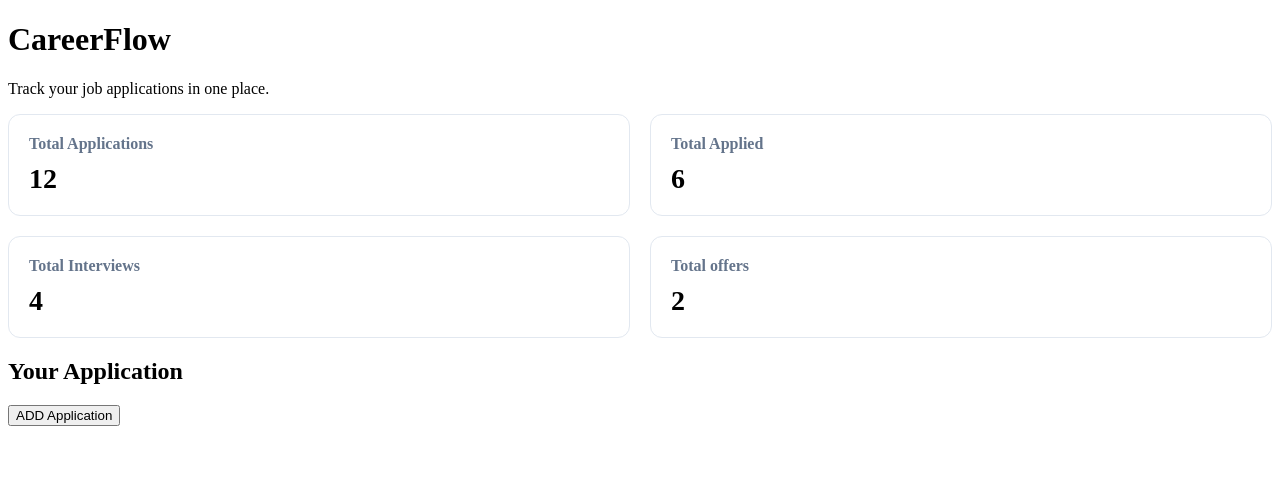
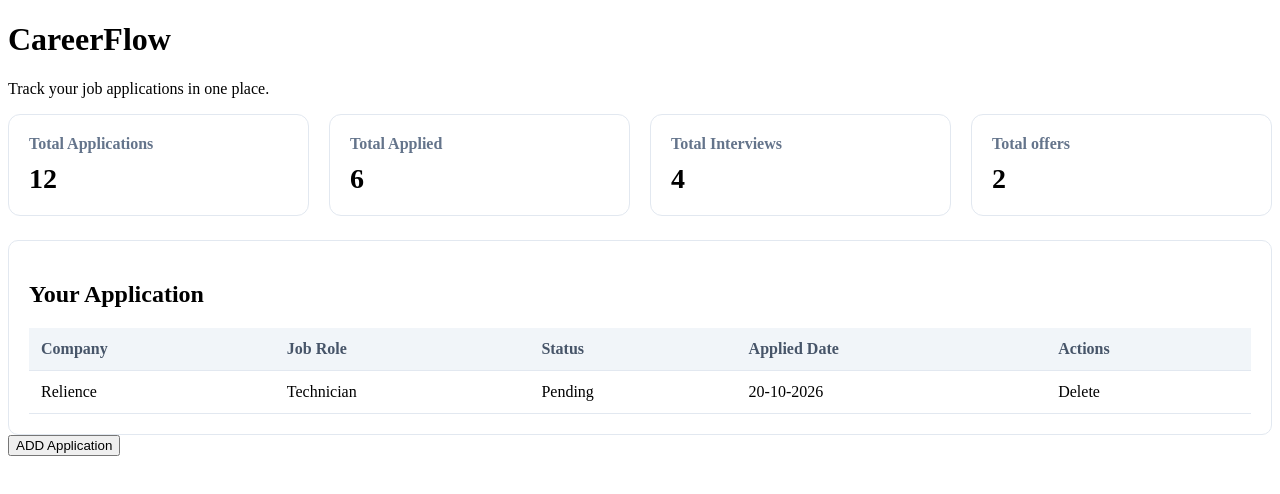
Before and after one commit to rawatvipin756/CareerFlow, a React app in the folder Frontend/: page / in a window 1280 px wide. Shown: the top 494 px of the page. Built offline with nearby package versions, Linux system fonts and the light colour scheme; the HTML template or start-up script is replaced by a standard one.

Commit message:
done styling of dashboard

```diff
--- a/Frontend/src/components/Dashboard.css
+++ b/Frontend/src/components/Dashboard.css
@@ -1,6 +1,6 @@
 .dashboard {
     display:grid;
-    grid-template-columns:repeat(2, 1fr);
+    grid-template-columns:repeat(4, 1fr);
     gap:20px;
 }
 .dashboard-card {
@@ -19,3 +19,40 @@
     font-weight:bold;
     margin:10px 0 0;
 }
+.application-section{
+    background-color:white;
+    padding:20px;
+    border-radius:10px;
+    border:1px solid #e2e8f0;
+    margin-top:24px;
+}
+.table-container{
+    width: 100%;
+    overflow-x: auto;
+}
+table{
+    width:100%;
+    margin:auto;
+    text-align:left;
+    border-collapse: collapse;
+}
+th,td{
+    padding:12px;
+    border-bottom:1px solid #e2e8f0;
+}
+th{
+    background-color:#f1f5f9;
+    color:#475569;
+    font-size:16px;
+    font-weight:600;
+}
+@media(max-width:768px){
+    .dashboard{
+        grid-template-columns:repeat(2,1fr);
+    }
+}
+@media(max-width:435px){
+    .dashboard{
+        grid-template-columns: 1fr;
+    }
+}
--- a/Frontend/src/components/Dashboard.jsx
+++ b/Frontend/src/components/Dashboard.jsx
@@ -1,6 +1,8 @@
 import "./Dashboard.css";
+import {useState} from "react";
 
 const Dashboard=()=> {
+  let showForm=(true);
   return (
     <div>
       <section className="dashboard">
@@ -21,8 +23,30 @@ const Dashboard=()=> {
           <p>2</p>
         </div>
       </section>
-      <section>
+      <section className="application-section">
         <h2>Your Application</h2>
+          <div className="table-container">
+            <table>
+              <thead>
+                <tr>
+                  <th>Company</th>
+                  <th>Job Role</th>
+                  <th>Status</th>
+                  <th>Applied Date</th>
+                  <th>Actions</th>
+                </tr>
+              </thead>
+              <tbody>
+                <tr>
+                  <td>Relience</td>
+                  <td>Technician</td>
+                  <td>Pending</td>
+                  <td>20-10-2026</td>
+                  <td>Delete</td>
+                </tr>
+              </tbody>
+            </table>
+          </div>
       </section>
       <button>ADD Application</button>
     </div>
```
